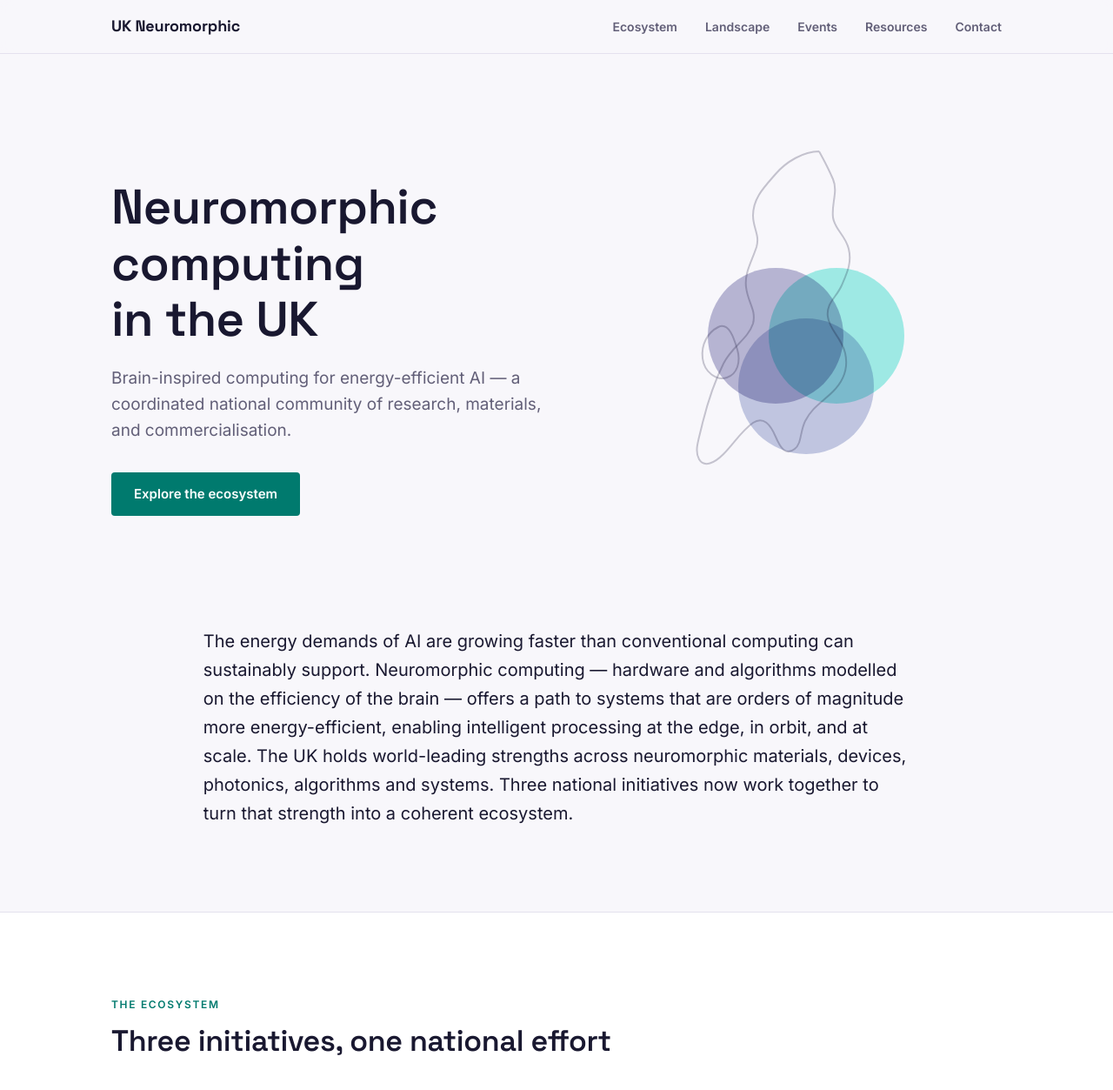
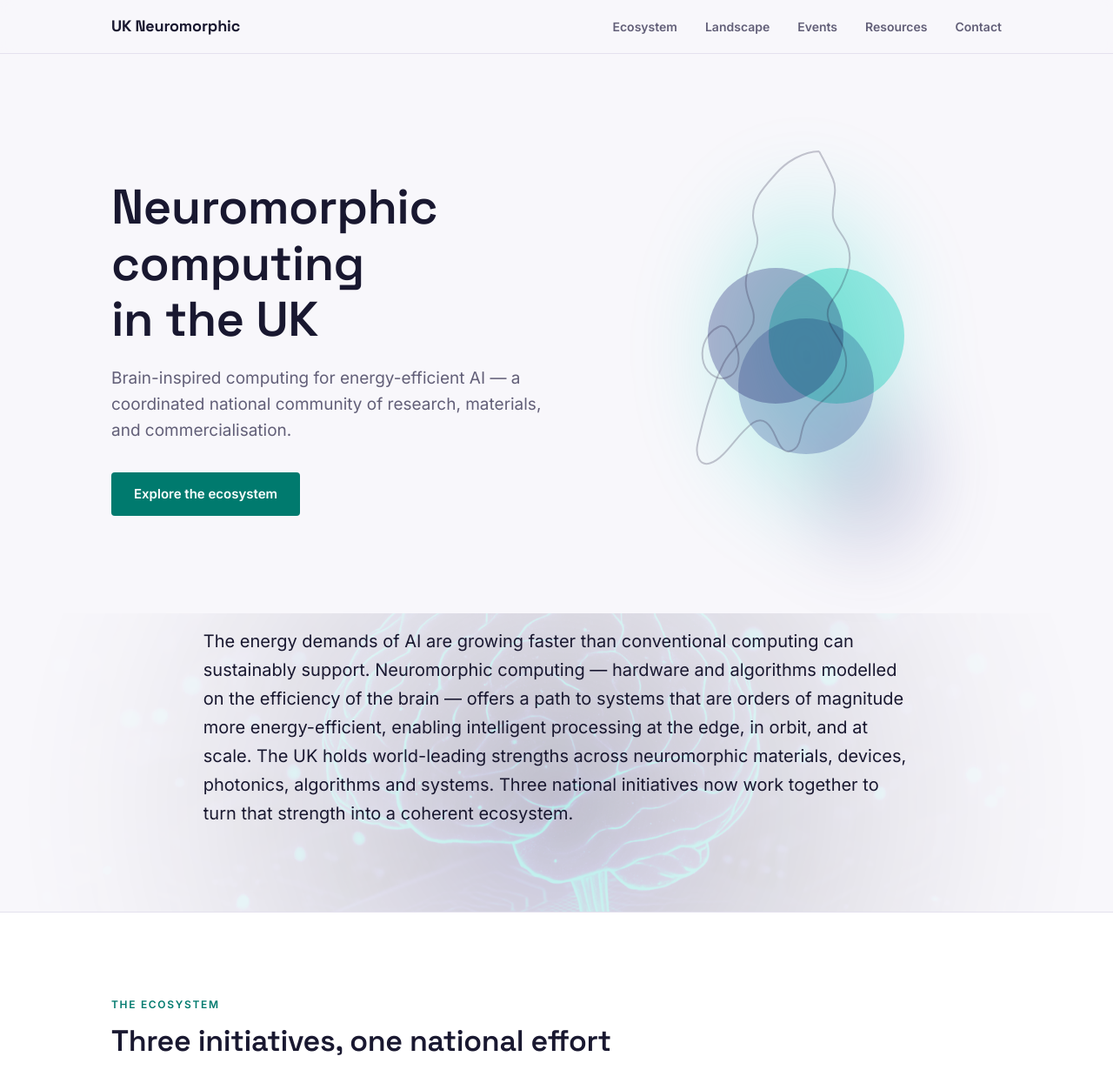
Before and after one commit to manuilon/uk-neuromorphic, a plain HTML site: page index.html in a window 1280 px wide. Shown: the top 1253 px of the page at 87% size. Drawn offline with Linux system fonts and the light colour scheme.

Commit message:
visual updates

```diff
--- a/index.html
+++ b/index.html
@@ -89,6 +89,7 @@
   </section>
 
   <section class="why">
+    <img class="why-bg" src="assets/images/why-bg-accent.png" alt="" aria-hidden="true">
     <div class="section-inner">
       <p class="prose">The energy demands of AI are growing faster than conventional computing can sustainably support. Neuromorphic computing — hardware and algorithms modelled on the efficiency of the brain — offers a path to systems that are orders of magnitude more energy-efficient, enabling intelligent processing at the edge, in orbit, and at scale. The UK holds world-leading strengths across neuromorphic materials, devices, photonics, algorithms and systems. Three national initiatives now work together to turn that strength into a coherent ecosystem.</p>
     </div>
@@ -123,7 +124,7 @@
 
         <article class="card" data-reveal>
           <div class="card-logo-frame">
-            <img class="card-logo" src="assets/logos/NeuroWare-H-full-colour-logo.jpg" alt="NeuroWare IKC logo">
+            <img class="card-logo" src="assets/logos/NeuroWare-H-full-colour-logo-transparent.png" alt="NeuroWare IKC logo">
           </div>
           <p class="eyebrow">Commercialisation</p>
           <h3>NeuroWare IKC</h3>
@@ -233,7 +234,7 @@
     <div class="footer-brands">
       <img class="footer-logo" src="assets/logos/NeuroSYNC_3.png" alt="NeuroSYNC logo">
       <img class="footer-logo" src="assets/logos/logo-neumat.png" alt="NeuMat logo">
-      <img class="footer-logo" src="assets/logos/NeuroWare-H-full-colour-logo.jpg" alt="NeuroWare IKC logo">
+      <img class="footer-logo" src="assets/logos/NeuroWare-H-full-colour-logo-transparent.png" alt="NeuroWare IKC logo">
     </div>
 
     <div class="funder-row">
--- a/styles.css
+++ b/styles.css
@@ -235,12 +235,37 @@ html.reveal-armed [data-reveal].is-visible {
 }
 
 .hero-visual {
+  position: relative;
   color: var(--color-mono);
   max-width: 420px;
   margin: 0 auto;
 }
 
-.venn { width: 100%; height: auto; }
+.hero-visual::before {
+  content: "";
+  position: absolute;
+  inset: -18%;
+  z-index: -1;
+  background:
+    radial-gradient(closest-side, var(--color-accent-bright) 0%, transparent 70%),
+    radial-gradient(closest-side at 68% 72%, var(--color-anchor) 0%, transparent 70%);
+  opacity: 0.3;
+  filter: blur(44px);
+  pointer-events: none;
+}
+
+@media (prefers-reduced-motion: no-preference) {
+  .hero-visual::before {
+    animation: glow-pulse 7s ease-in-out infinite alternate;
+  }
+}
+
+@keyframes glow-pulse {
+  from { opacity: 0.22; }
+  to   { opacity: 0.38; }
+}
+
+.venn { width: 100%; height: auto; position: relative; }
 
 .venn-circle {
   fill-opacity: 0.6;
@@ -294,7 +319,25 @@ html.reveal-armed .hero-visual.is-visible .venn-ni {
    ============================================================ */
 
 .why {
+  position: relative;
+  overflow: hidden;
   padding: clamp(8px, 2vw, 16px) 0 clamp(56px, 8vw, 96px);
+}
+
+.why-bg {
+  position: absolute;
+  inset: 0;
+  width: 100%;
+  height: 100%;
+  object-fit: cover;
+  object-position: center 15%;
+  pointer-events: none;
+  z-index: 0;
+}
+
+.why .section-inner {
+  position: relative;
+  z-index: 1;
 }
 
 .prose {
```
Also changed, not shown: assets/images/Neuromorphic Computing, Brain-Inspired Intelligence.jpeg (added), assets/images/why-bg-accent.png (added), assets/logos/NeuroWare-H-full-colour-logo-transparent.png (added), 3 other files.
